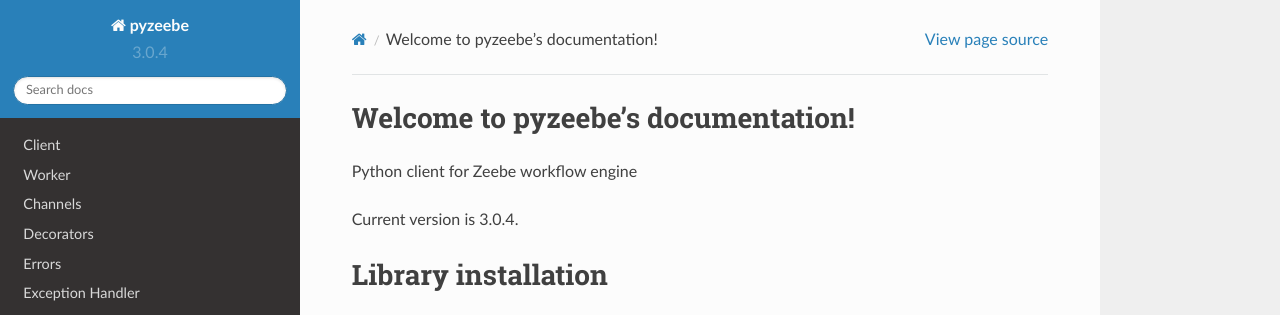
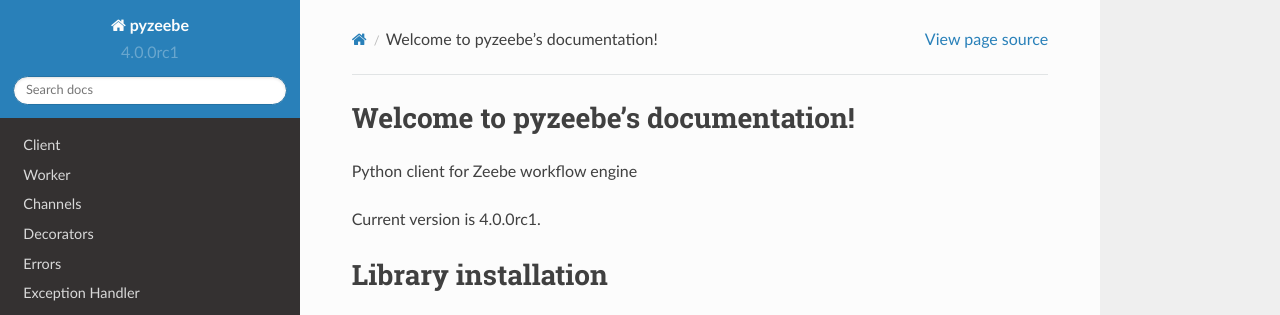
Before and after one commit to camunda-community-hub/pyzeebe, a Sphinx documentation site: the page built from docs/index.rst, in a window 1280 px wide and 900 px high. Shown: the top 315 px of the window. Built offline with Sphinx 7.4.7 and the Read the Docs theme 2.0.0, drawn with Linux system fonts in a browser that asks for light colours.

Commit message:
Bump version: 3.0.4 → 4.0.0rc1

```diff
--- a/docs/conf.py
+++ b/docs/conf.py
@@ -26,7 +26,7 @@
 author = "Jonatan Martens"
 
 # The full version, including alpha/beta/rc tags
-release = "3.0.4"
+release = "4.0.0rc1"
 
 # -- General configuration ---------------------------------------------------
 
@@ -61,7 +61,7 @@
 # so a file named "default.css" will overwrite the builtin "default.css".
 html_static_path = ["_static"]
 
-version = "3.0.4"
+version = "4.0.0rc1"
 
 master_doc = "index"
 
--- a/pyproject.toml
+++ b/pyproject.toml
@@ -1,6 +1,6 @@
 [tool.poetry]
 name = "pyzeebe"
-version = "3.0.4"
+version = "4.0.0rc1"
 description = "Zeebe client api"
 authors = ["Jonatan Martens <jonatanmartenstav@gmail.com>"]
 license = "MIT"
--- a/pyzeebe/__init__.py
+++ b/pyzeebe/__init__.py
@@ -1,4 +1,4 @@
-__version__ = "3.0.4"
+__version__ = "4.0.0rc1"
 
 from pyzeebe import errors
 from pyzeebe.channel import *
```
Also changed, not shown: .bumpversion.cfg.
